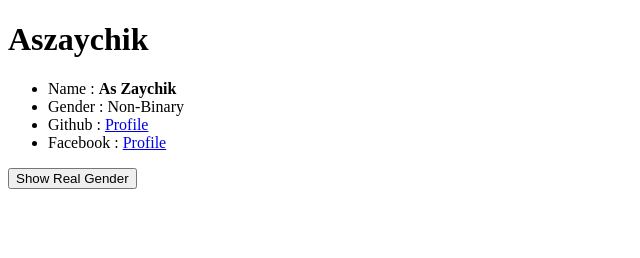
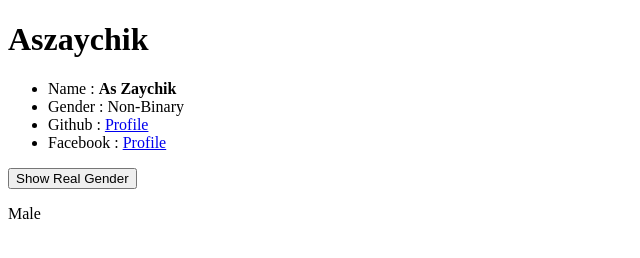
Before and after one commit to Aszaychik/jquery-test, a website: page index.html in a window 1280 px wide. Both pictures are taken after a click on the button "Show Real Gender". Shown: the full height of the page, 0-640 px from the left. Drawn offline with nearby package versions, Linux system fonts and the light colour scheme.

Commit message:
CLICK TEST

```diff
--- a/index.html
+++ b/index.html
@@ -16,7 +16,7 @@
       </ul>
       <button type="submit">Show Real Gender</button>
       <br />
-      <div></div>
+      <div class="realGender"></div>
     </main>
     <script src="https://code.jquery.com/jquery-3.6.1.min.js"></script>
     <script>
@@ -27,7 +27,9 @@
         $("main li span:first").html("<b>As Zaychik</b>");
         $(".gender").text("Non-Binary");
         $("main li:last").append(fbProfile);
-        $("button").click(true).insertAfter("div").append(realGender);
+        $("button").click(function () {
+          $(".realGender").html(realGender);
+        });
       });
     </script>
   </body>
```
